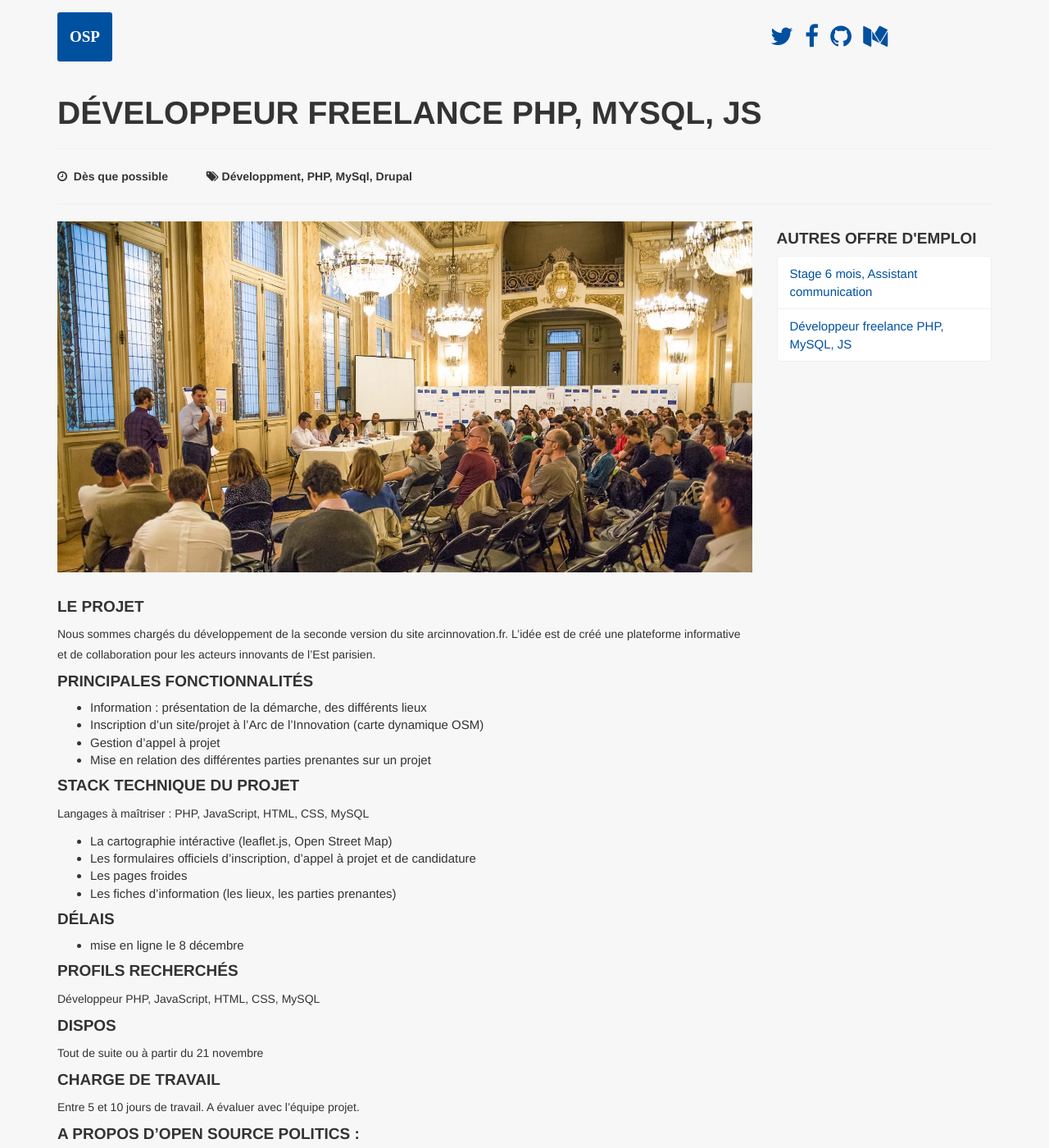
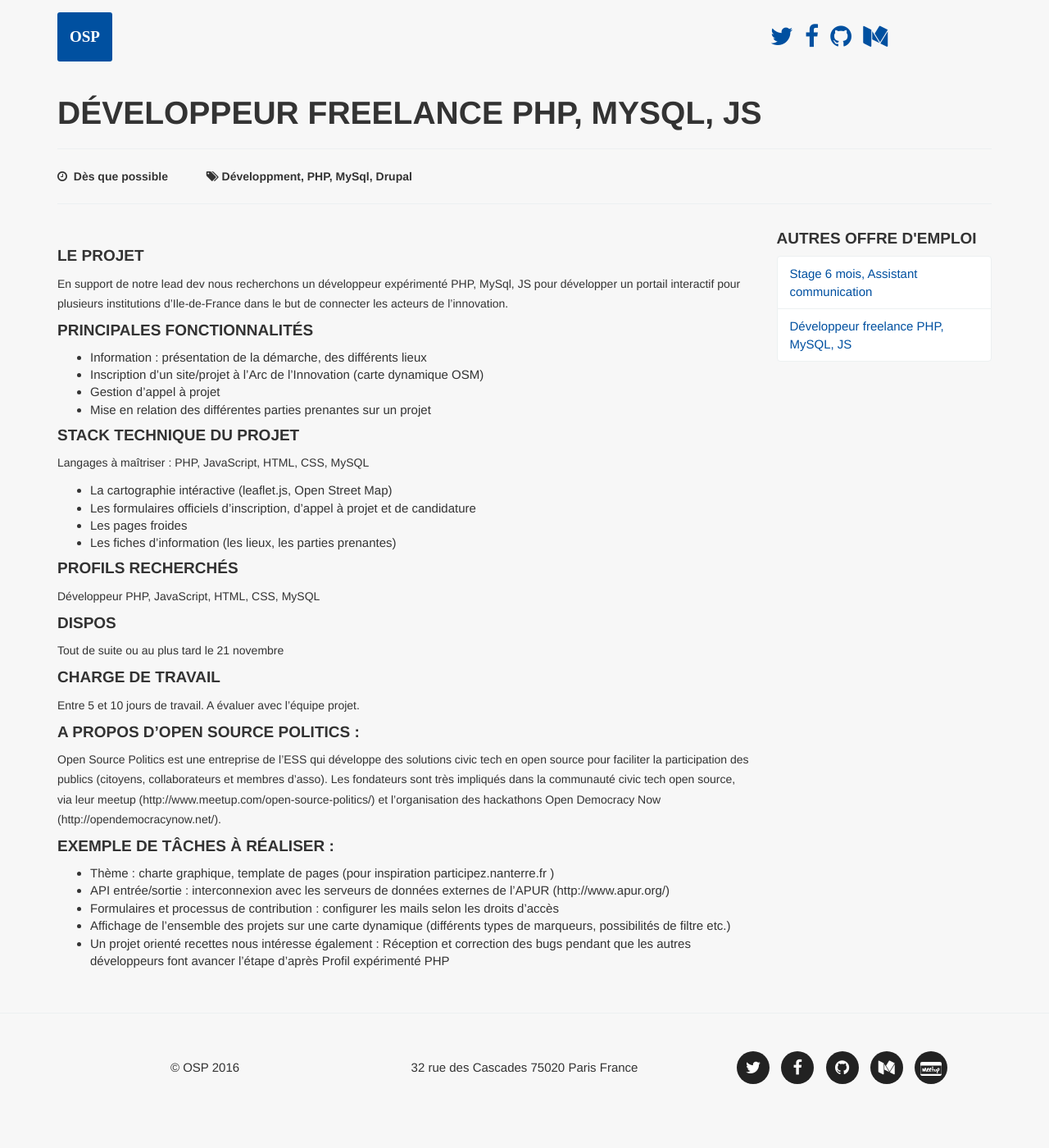
Before and after one commit to OpenSourcePolitics/opensourcepolitics_web-site, a Jekyll site: the page built from _posts/2016-10-31-dev-drupal.markdown, in a window 1280 px wide and 1400 px high. Shown: the whole window at 82% size. Built offline with Jekyll 4.4.1, drawn with Linux system fonts in a browser that asks for light colours; some web fonts are replaced.

Commit message:
update job offers

```diff
--- a/_posts/2016-10-31-dev-drupal.markdown
+++ b/_posts/2016-10-31-dev-drupal.markdown
@@ -1,8 +1,6 @@
 ---
 title: Développeur freelance PHP, MySQL, JS
 layout: job
-img: hackathon-odn-mairie18.jpeg
-thumbnail: hackathon-mairie-18.png
 available-when: Dès que possible
 category: jobs
 type: code
@@ -11,7 +9,7 @@ tag: Développment, PHP, MySql, Drupal
 ---
 
 #### Le projet
-Nous sommes chargés du développement de la seconde version du site arcinnovation.fr. L'idée est de créé une plateforme informative et de collaboration pour les acteurs innovants de l'Est parisien.
+En support de notre lead dev nous recherchons un développeur expérimenté PHP, MySql, JS pour développer un portail interactif pour plusieurs institutions d'Ile-de-France dans le but de connecter les acteurs de l'innovation.
 
 #### Principales fonctionnalités
 - Information : présentation de la démarche, des différents lieux
@@ -28,14 +26,11 @@ Langages à maîtriser : PHP, JavaScript, HTML, CSS, MySQL
 - Les pages froides
 - Les fiches d’information (les lieux, les parties prenantes)
 
-#### Délais
-- mise en ligne le 8 décembre
-
 #### Profils recherchés
 Développeur PHP, JavaScript, HTML, CSS, MySQL
 
 #### Dispos
-Tout de suite ou à partir du 21 novembre
+Tout de suite ou au plus tard le 21 novembre
 
 #### Charge de travail
 Entre 5 et 10 jours de travail. A évaluer avec l’équipe projet.
--- a/_posts/2016-10-31-stage-6-mois.markdown
+++ b/_posts/2016-10-31-stage-6-mois.markdown
@@ -1,8 +1,6 @@
 ---
 title: Stage 6 mois, Assistant communication
 layout: job
-img: hackathon-odn-mairie18.jpeg
-thumbnail: hackathon-mairie-18.png
 available-when: Dès que possible
 category: jobs
 type: rocket
```
Also changed, not shown: img/Méthodo OSP portrait.png (added).
